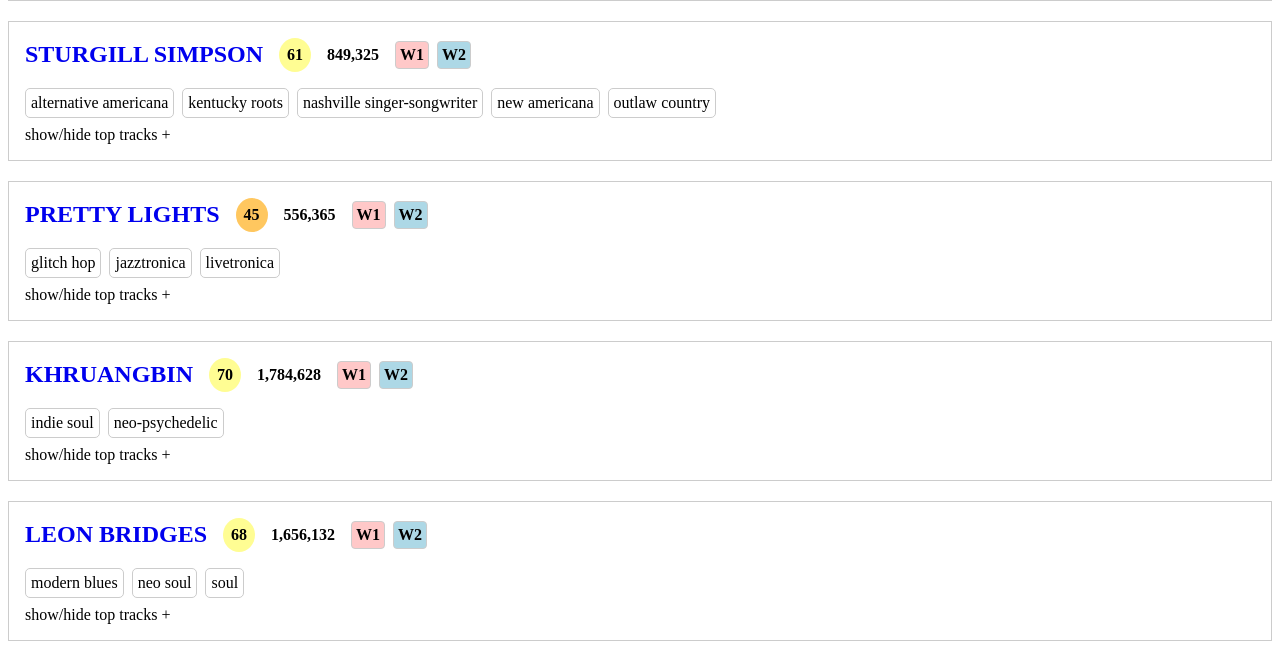
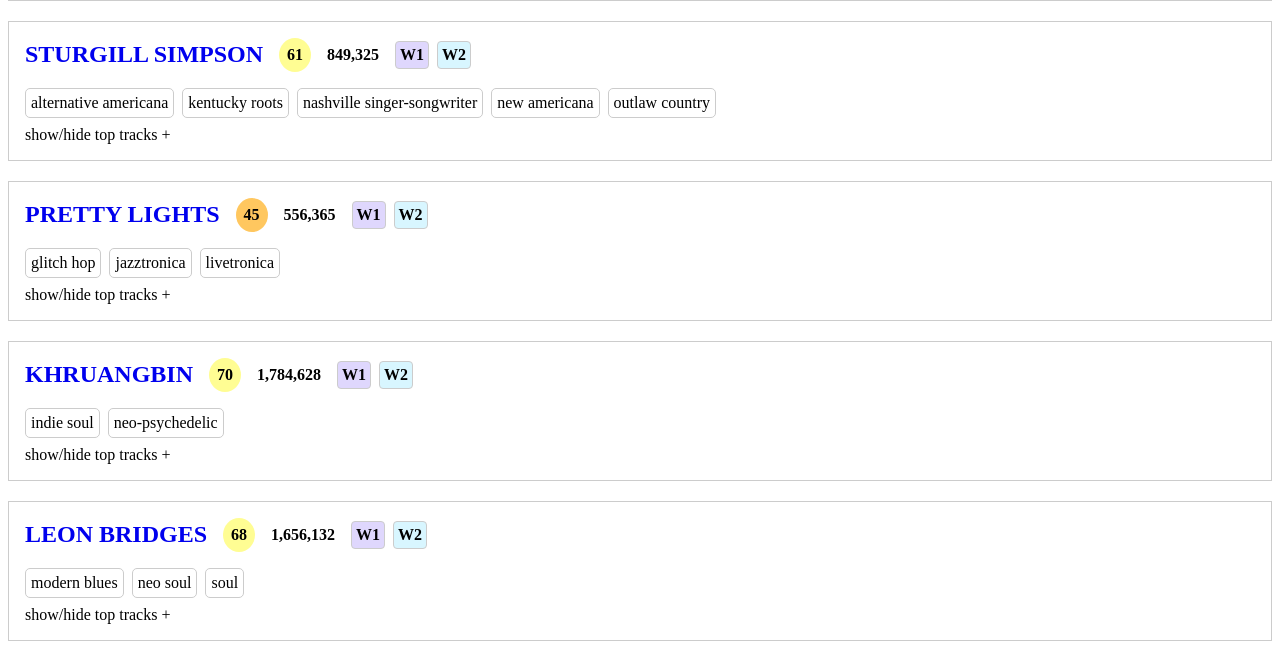
Before and after one commit to bushrow/acl_lineup_explorer, a plain HTML site: page index.html in a window 1280 px wide. Shown: the part 738-1399 px from the top of the page. Drawn offline with Linux system fonts and the light colour scheme.

Commit message:
differentiate w1 color

```diff
--- a/styles.css
+++ b/styles.css
@@ -78,11 +78,11 @@
 }
 
 .w1 {
-    background-color: rgb(255, 200, 200);
+    background-color: rgb(223, 215, 253);
 }
 
 .w2 {
-    background-color: lightblue;
+    background-color: rgb(216, 246, 255);
 }
 
 .genre {
```
